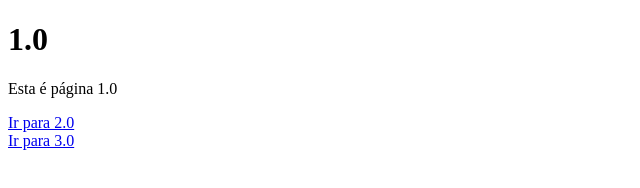
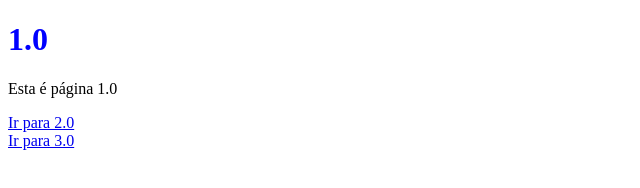
Before and after one commit to leonardo681/3P-gina, a plain HTML site: page index.html in a window 1280 px wide. Shown: the full height of the page, 0-640 px from the left. Drawn offline with Linux system fonts and the light colour scheme.

Commit message:
Update index.html

```diff
--- a/index.html
+++ b/index.html
@@ -4,7 +4,7 @@
     <title>1.0</title>
 </head>
 <body>
-    <h1>1.0</h1>
+    <h1 style="color: blue;" >1.0</h1>
     <p>Esta é página 1.0 </p>
     <a href="2.html">Ir para 2.0</a><br>
     <a href="3.html">Ir para 3.0</a>
```
